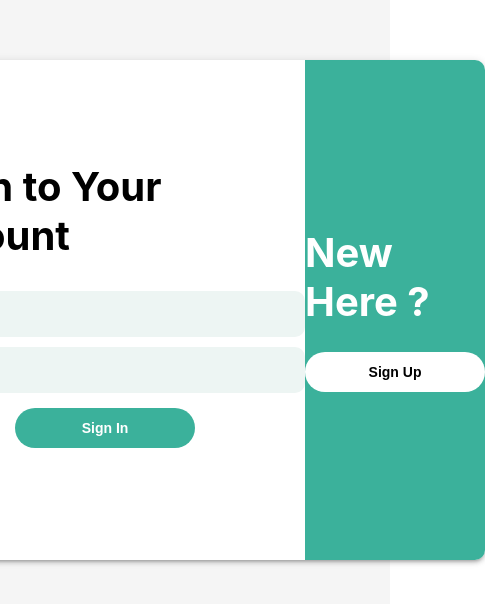
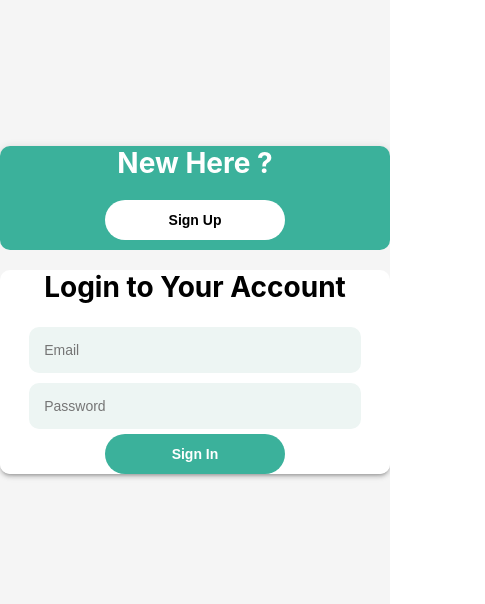
Before and after one commit to ameerhamza313/react-form-email-verification, a React (Create React App) app in the folder client/: page /login in a window 390 px wide. Shown: the part 112-716 px from the top of the page, 485 px wide, since content can reach past the window. Built offline with nearby package versions, Linux system fonts and the light colour scheme.

Commit message:
modified styling for responsiveness

```diff
--- a/client/src/components/Login/styles.module.css
+++ b/client/src/components/Login/styles.module.css
@@ -41,7 +41,7 @@
   .input {
 	outline: none;
 	border: none;
-	width: 370px;
+	width: 100%;
 	padding: 15px;
 	border-radius: 10px;
 	background-color: #edf5f3;
@@ -50,7 +50,8 @@
   }
 
   .error_msg {
-	width: 370px;
+	width: 100%;
+	max-width: 370px;
 	padding: 15px;
 	margin: 5px 0;
 	font-size: 14px;
@@ -83,16 +84,56 @@
   border: none;
   outline: none;
   padding: 12px 0;
-	background-color: white;
   border-radius: 20px;
   width: 180px;
+  height: auto;
   font-weight: bold;
   font-size: 14px;
   cursor: pointer;
 }
 
+/* Adjusted margin for the white button */
+.white_btn {
+  background-color: white;
+  color: black;
+  margin: 10px 0;
+}
+
+/* Green button styles */
 .green_btn {
   background-color: #3bb19b;
   color: white;
-	margin: 10px;
 }
+
+/* Media query for smaller screens */
+@media screen and (max-width: 768px) {
+  .login_form_container {
+    flex-direction: column;
+    height: auto;
+  }
+
+  .left,
+  .right {
+    border-radius: 10px;
+    width: 100%;
+  }
+
+  .left h1,
+  .right h1 {
+    font-size: 28px;
+  }
+
+  .input,
+  .error_msg {
+    max-width: none;
+  }
+
+  .right h1 {
+    margin-bottom: 10px;
+  }
+
+  .right {
+    order: -1;
+    margin-bottom: 20px;
+  }
+}
--- a/client/src/components/Signup/styles.module.css
+++ b/client/src/components/Signup/styles.module.css
@@ -59,7 +59,8 @@
   .input {
 	outline: none;
 	border: none;
-	width: 370px;
+	width: 100%; /* Adjusted width for responsiveness */
+	max-width: 370px;
 	padding: 15px;
 	border-radius: 10px;
 	background-color: #edf5f3;
@@ -69,35 +70,67 @@
 
   .error_msg,
   .success_msg {
-	width: 370px;
+	width: 100%; /* Adjusted width for responsiveness */
+	max-width: 370px;
 	padding: 15px;
 	margin: 5px 0;
 	font-size: 14px;
-	background-color: #f34646;
-	color: white;
 	border-radius: 5px;
 	text-align: center;
   }
 
+  /* Additional styles for success message */
   .success_msg {
 	background-color: #5cdd5c;
   }
 
+  /* Button styles (retained height and width for both buttons) */
   .white_btn,
   .green_btn {
 	border: none;
 	outline: none;
 	padding: 12px 0;
-	background-color: white;
 	border-radius: 20px;
 	width: 180px;
+	height: auto;
 	font-weight: bold;
 	font-size: 14px;
 	cursor: pointer;
   }
 
+  /* Adjusted margin for the green button */
   .green_btn {
 	background-color: #3bb19b;
 	color: white;
-	margin: 10px;
+	margin: 10px 0;
   }
+
+  /* Media query for smaller screens */
+  @media screen and (max-width: 768px) {
+	.signup_form_container {
+	  flex-direction: column;
+	  height: auto;
+	}
+
+	.left,
+	.right {
+	  border-radius: 10px;
+	  width: 100%; /* Full width for smaller screens */
+	}
+
+	.left h1 {
+	  font-size: 28px; /* Smaller font size for smaller screens */
+	}
+
+	.input,
+	.error_msg,
+	.success_msg {
+	  max-width: none;
+	}
+
+	/* Adjusted margin and padding for the white button on smaller screens */
+	.white_btn {
+	  margin: 10px 0;
+	  padding: 10px 0;
+	}
+  }
```
Lines whose indentation alone changed are shown as unchanged.
